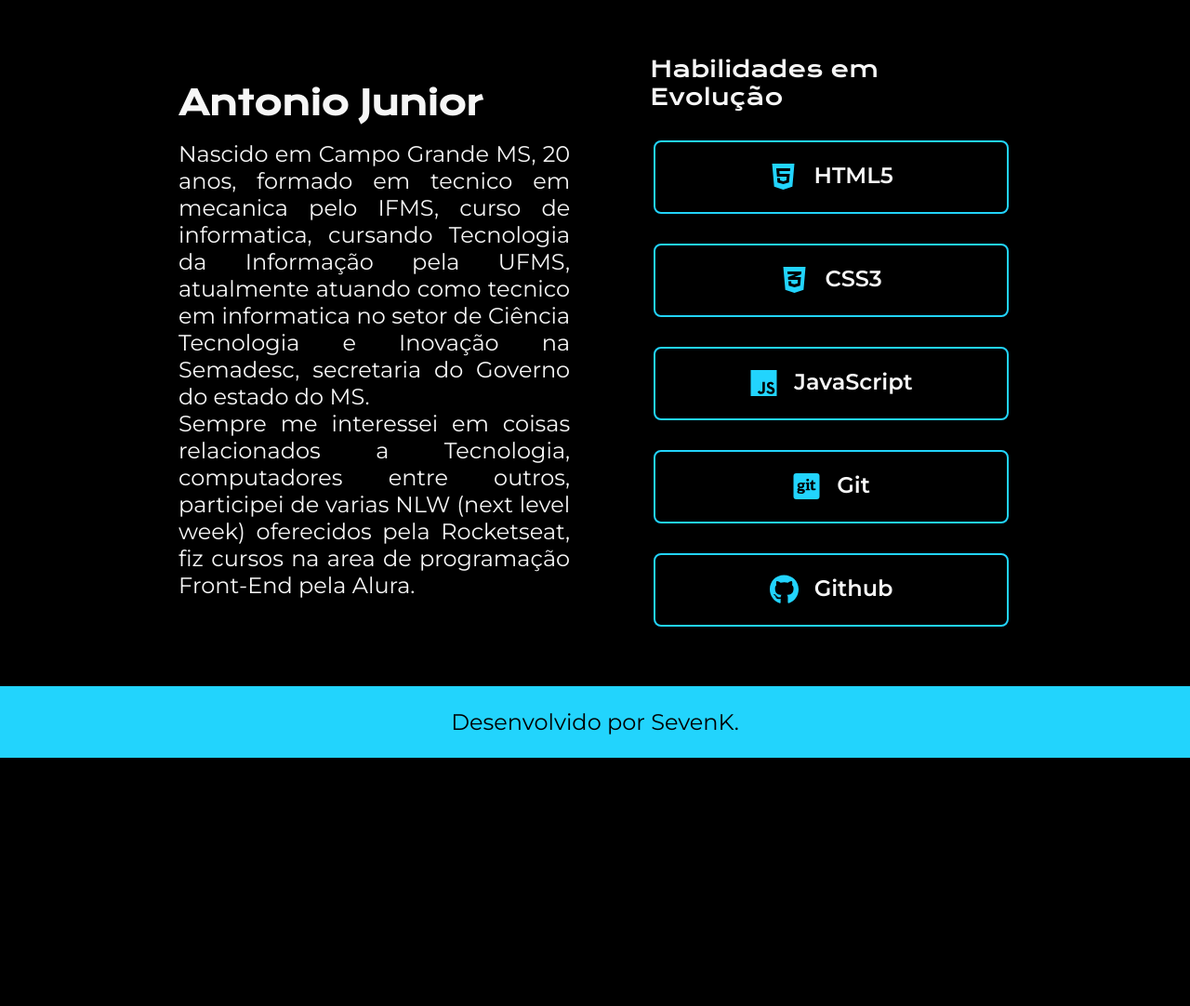
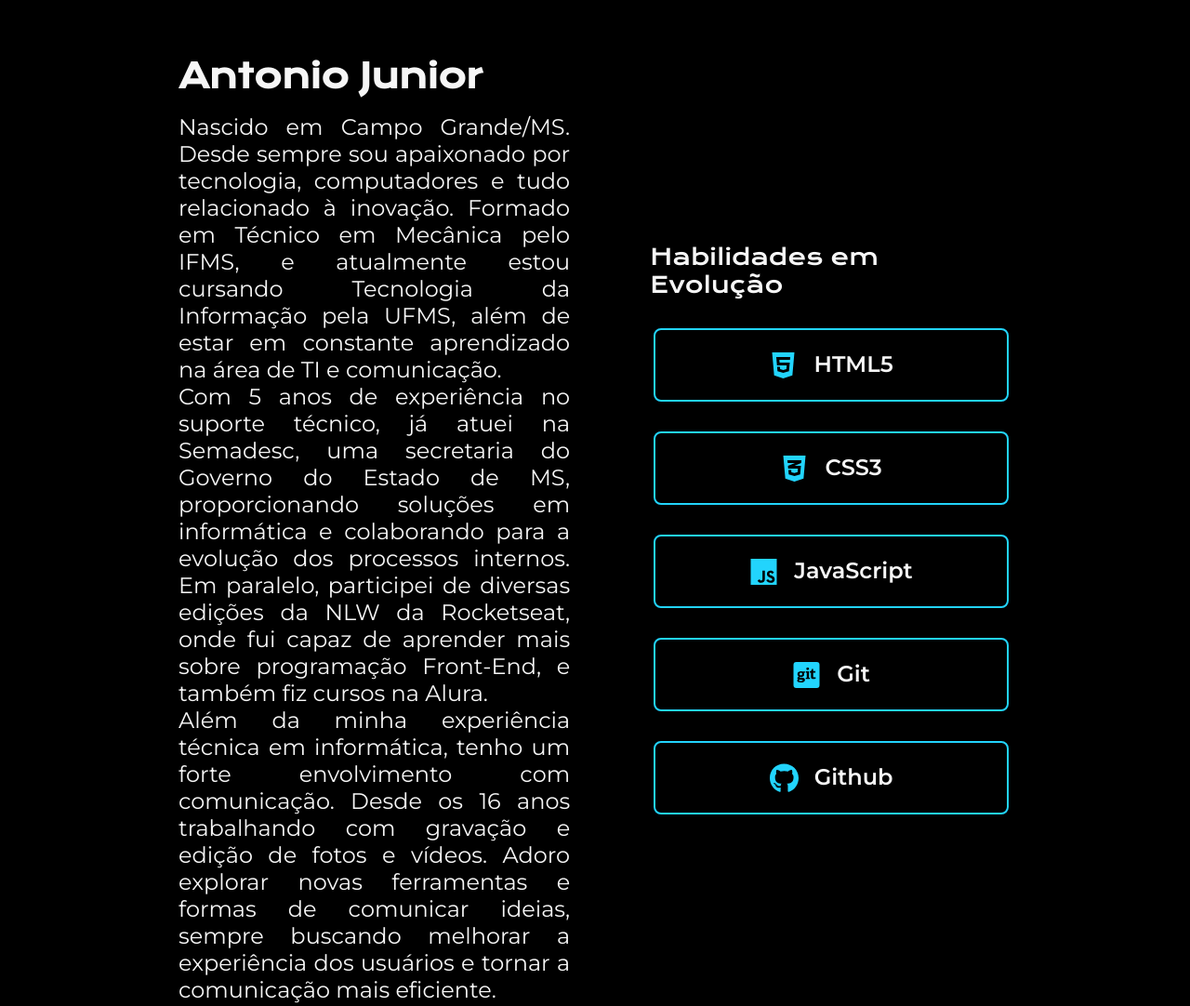
Before and after one commit to JunioorGP/Portifolio, a plain HTML site: page about.html in a window 1280 px wide. Shown: the part 60-1142 px from the top of the page at 93% size. Before the commit the page ends 875 px from the top, so only its background shows below. Drawn offline with nearby package versions, Linux system fonts and the light colour scheme.

Commit message:
Atualizações

```diff
--- a/about.html
+++ b/about.html
@@ -25,17 +25,20 @@
         <h1 class="apresentacao__conteudo__titulo">Antonio Junior</h1>
         <br>
         <p class="apresentacao__conteudo__texto">
-          Nascido em Campo Grande MS, 20 anos, formado em tecnico em mecanica
-          pelo IFMS, curso de informatica, cursando Tecnologia da Informação
-          pela UFMS, atualmente atuando como tecnico em informatica no setor de
-          Ciência Tecnologia e Inovação na Semadesc, secretaria do Governo do
-          estado do MS.
+          Nascido em Campo Grande/MS. Desde sempre sou apaixonado por tecnologia, computadores e
+          tudo relacionado à inovação. Formado em Técnico em Mecânica pelo IFMS, e atualmente estou
+          cursando Tecnologia da Informação pela UFMS, além de estar em constante aprendizado na área de TI e comunicação.
         </p>
         <p class="apresentacao__conteudo__texto">
-          Sempre me interessei em coisas relacionados a Tecnologia, computadores
-          entre outros, participei de varias NLW (next level week) oferecidos
-          pela Rocketseat, fiz cursos na area de programação Front-End pela
-          Alura.
+          Com 5 anos de experiência no suporte técnico, já atuei na Semadesc, uma secretaria do Governo do Estado de MS, proporcionando
+          soluções em informática e colaborando para a evolução dos processos internos. Em paralelo, participei de diversas
+          edições da NLW da Rocketseat, onde fui capaz de aprender mais sobre programação Front-End, e também fiz cursos na Alura.
+        </p>
+        <p class="apresentacao__conteudo__texto">
+          Além da minha experiência técnica em informática, tenho um forte envolvimento com comunicação.
+          Desde os 16 anos trabalhando com gravação e edição de fotos e vídeos.
+          Adoro explorar novas ferramentas e formas de comunicar ideias, sempre buscando melhorar
+          a experiência dos usuários e tornar a comunicação mais eficiente.
         </p>
 
       </div>
```
Also changed, not shown: index.html (+5 -8 lines).
